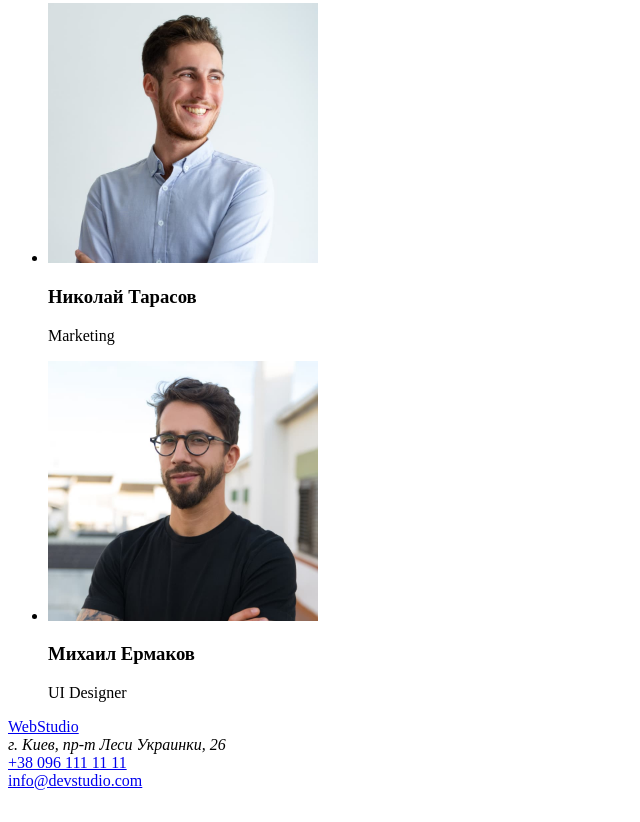
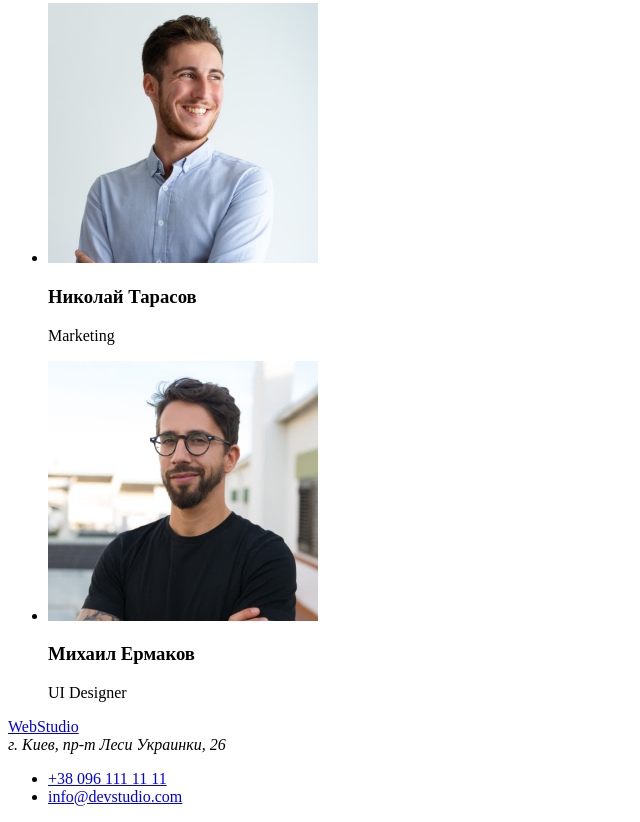
Before and after one commit to ihorchub/goit-markup-hw-01, a plain HTML site: page index.html in a window 1280 px wide. Shown: the part 2333-3155 px from the top of the page, without its empty margins (0-640 px from the left). Before the commit the page ends 3131 px from the top, so only its background shows below. Drawn offline with Linux system fonts and the light colour scheme.

Commit message:
Зміни у футері
мило та адресу зробив списком

```diff
--- a/index.html
+++ b/index.html
@@ -92,8 +92,10 @@
     <footer>
         <a href="./index.html" class="logo">WebStudio</a>
         <address>г. Киев, пр-т Леси Украинки, 26</address>
-        <a href="tel:+380961111111">+38 096 111 11 11</a><br>
-        <a href="mailto:info@devstudio.com">info@devstudio.com</a>
+        <ul>
+            <li><a href="tel:+380961111111">+38 096 111 11 11</a></li>
+            <li><a href="mailto:info@devstudio.com">info@devstudio.com</a></li>
+        </ul>
     </footer>
 </body>
 </html>
```
